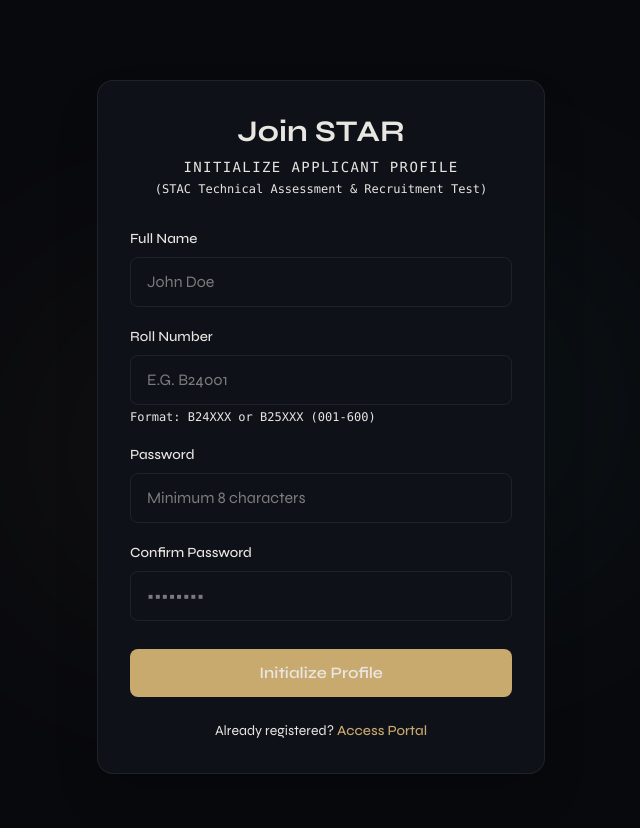
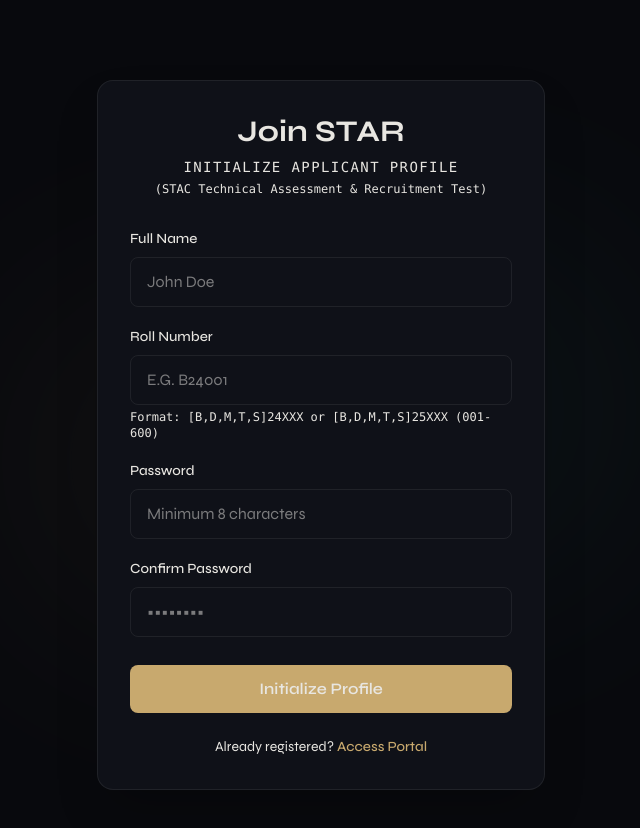
Before and after one commit to suryavanshikartavya728-max/portfolio, a Next.js app: page /signup in a window 1280 px wide. Shown: the top 828 px of the page, without its empty margins (319-959 px from the left). Built offline with nearby package versions, Linux system fonts and the light colour scheme; no server answers.

Commit message:
phd, mtech

```diff
--- a/src/app/dashboard/settings/page.tsx
+++ b/src/app/dashboard/settings/page.tsx
@@ -46,7 +46,7 @@ export default function SettingsPage() {
     }
 
     if (!validateRollNumber(rollNumber)) {
-      toast.error("Invalid Roll Number. Must be B24XXX or B25XXX (001-600).");
+      toast.error("Invalid Roll Number. Must start with B, D, M, T, or S followed by 24XXX or 25XXX (001-600).");
       return;
     }
 
--- a/src/app/signup/page.tsx
+++ b/src/app/signup/page.tsx
@@ -25,7 +25,7 @@ export default function SignupPage() {
       return;
     }
     if (!validateRollNumber(rollNumber)) {
-      toast.error("Invalid Roll Number. Must be B24XXX or B25XXX (001-600).");
+      toast.error("Invalid Roll Number. Must start with B, D, M, T, or S followed by 24XXX or 25XXX (001-600).");
       return;
     }
     if (!validatePassword(password)) {
@@ -138,7 +138,7 @@ export default function SignupPage() {
                 }`}
               />
               <p className="text-xs text-muted-foreground mt-1 font-mono">
-                Format: B24XXX or B25XXX (001-600)
+                Format: [B,D,M,T,S]24XXX or [B,D,M,T,S]25XXX (001-600)
               </p>
             </div>
 
--- a/src/lib/validations.ts
+++ b/src/lib/validations.ts
@@ -1,4 +1,4 @@
-export const rollNumberRegex = /^[Bb](24|25)([0-5]\d{2}|600)$/i;
+export const rollNumberRegex = /^[BDMTS](24|25)([0-5]\d{2}|600)$/i;
 
 export const validateRollNumber = (roll: string) => {
   return rollNumberRegex.test(roll);
```
